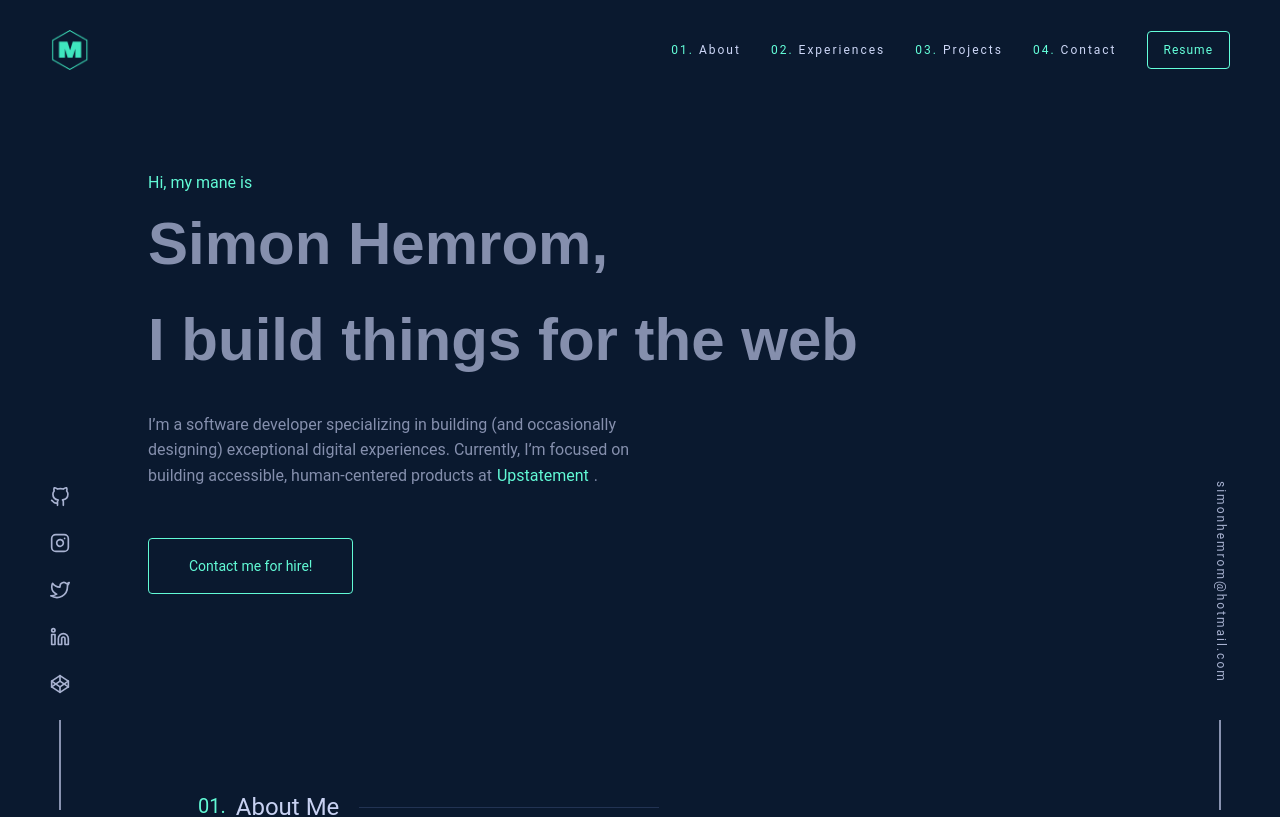
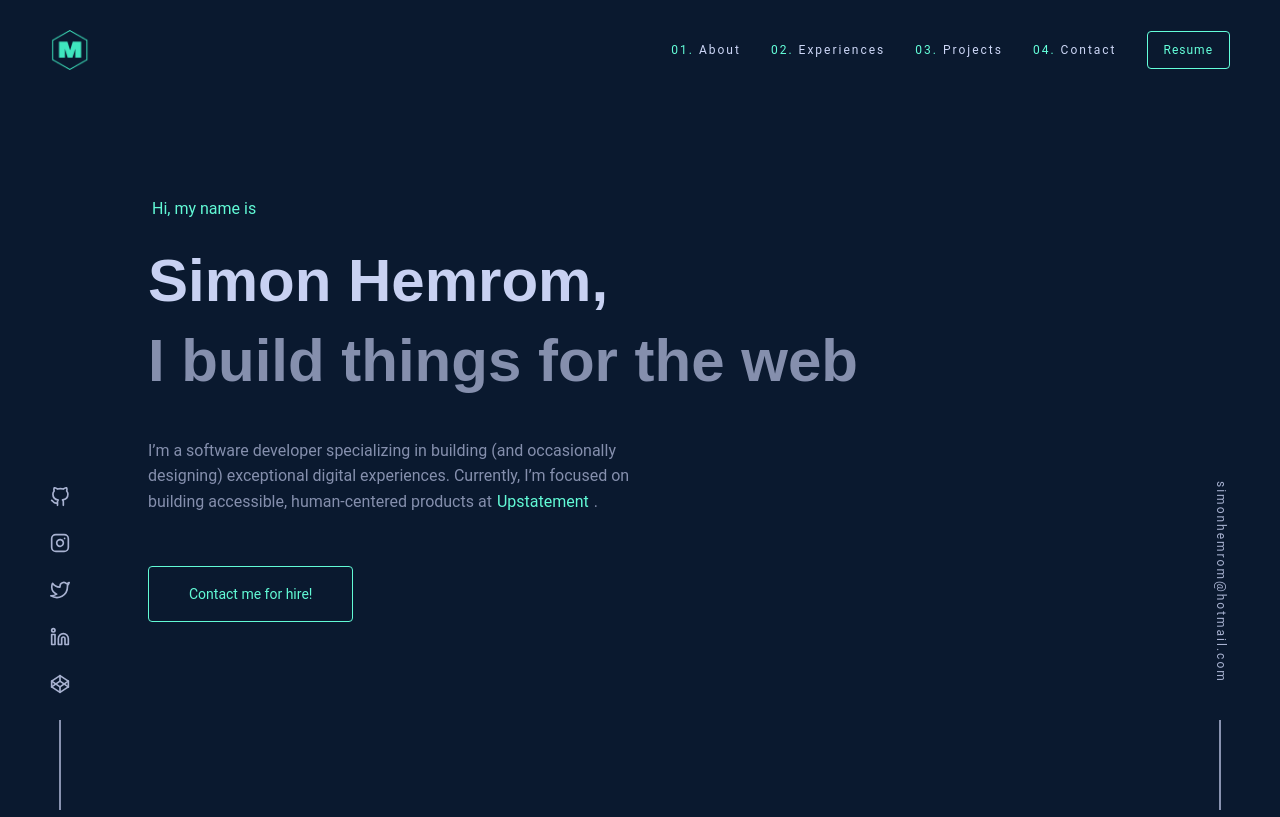
Before and after one commit to simons-devtools/simonhemrom, a Next.js app: page / in a window 1280 px wide. Shown: the top 817 px of the page. Built offline with nearby package versions, Linux system fonts and the light colour scheme.

Commit message:
updated the compon styles

```diff
--- a/compons/header.js
+++ b/compons/header.js
@@ -1,64 +1,65 @@
+import { profile } from "../configs";
 import styled from "styled-components";
 
 const StyledHeader = styled.header`
-  .header-wrapper {
-    padding-top: 70px;
-    .header-content {
-      display: flex;
+  ${({ theme }) => theme.mixins.flexCenter};
   flex-direction: column;
-      .hello {
+  align-items: flex-start;
+  padding: 200px 0px;
+
+  h1 {
+    margin: 0 0 30px 4px;
     color: var(--green);
+    font-family: var(--font-robo);
+    font-size: clamp(var(--fz-sm), 5vw, var(--fz-md));
+    font-weight: 400;
   }
-      .description {
-        width: 500px;
-        margin-top: 24px;
+
+  h3 {
+    color: var(--slate);
+    margin: 10px 0 30px 0;
+    line-height: 0.9;
   }
-      .checkout {
-        padding-top: 48px;
-        a {
-          ${({ theme }) => theme.mixins.bigButton}
+
+  p {
+    margin: 20px 0 0;
+    max-width: 540px;
   }
-      }
-    }
+
+  .email-link {
+    margin-top: 50px;
+    ${({ theme }) => theme.mixins.bigButton};
   }
 `;
 
 export default function Header() {
-  return (
-    <StyledHeader id="header-section">
-      <div className="header-wrapper">
-        <div className="header-content">
-          <div className="hello">Hi, my mane is</div>
-          <div className="big-heading">Simon Hemrom,</div>
-          <div className="big-heading">I build things for the web</div>
-          <div className="description">
+  const one = <h1>Hi, my name is</h1>;
+  const two = <h2 className="big-heading">Simon Hemrom,</h2>;
+  const three = <h3 className="big-heading">I build things for the web</h3>;
+  const four = (
     <p>
-              I’m a software developer specializing in building (and
-              occasionally designing) exceptional digital experiences.
-              Currently, I’m focused on building accessible, human-centered
-              products at
-              <a
-                href="https://github.com/simonsinfo"
-                target="_blank"
-                rel="noopenner noreferrer"
-              >
+      I’m a software developer specializing in building (and occasionally
+      designing) exceptional digital experiences. Currently, I’m focused on
+      building accessible, human-centered products at
+      <a href="https://github.com/simonsinfo" target="_blank" rel="noreferrer">
         Upstatement
       </a>
       .
     </p>
-          </div>
-
-          <div className="checkout">
-            <a
-              href="https://google.com"
-              target="_blank"
-              rel="noopenner noreferrer"
-            >
+  );
+  const five = (
+    <a href={`mailto:${profile.email}`} className="email-link">
       Contact me for hire!
     </a>
-          </div>
-        </div>
-      </div>
+  );
+
+  const items = [one, two, three, four, five];
+
+  return (
+    <StyledHeader id="header-section">
+      {items.map((item, i) => (
+        <div key={i}>{item}</div>
+      ))}
     </StyledHeader>
   );
 }
--- a/layout/navbar.js
+++ b/layout/navbar.js
@@ -46,13 +46,17 @@ const StyledNavbar = styled.nav`
         }
       }
       .resume-btn {
+        display: inline-block;
+        a {
           ${({ theme }) => theme.mixins.smallButton}
+        }
       }
     }
   }
 `;
 
 export default function Navbar() {
+  const isHome = true;
   let prevScrollpos = window.pageYOffset;
 
   window.onscroll = () => {
@@ -96,22 +100,31 @@ export default function Navbar() {
         <div className="right-content">
           <ul>
             {navmenus &&
-              navmenus.map(({ menuName, menuId }, index) => (
-                <li key={index}>
+              navmenus.map(({ menuName, menuId }, i) => (
+                <li
+                  key={i}
+                  className={isHome ? "fadedown-enter-active" : ""}
+                  style={{ transitionDelay: `${isHome ? i * 100 : 0}ms` }}
+                >
                   <a href={menuId}>{menuName}</a>
                 </li>
               ))}
           </ul>
+          <div className="resume-btn">
             <a
               href={profile.resume}
               target="_blank"
               rel="noopenner noreferrer"
-            className="resume-btn"
+              className={isHome ? "fadedown-enter-active" : ""}
+              style={{
+                transitionDelay: `${isHome ? navmenus.length * 100 : 0}ms`,
+              }}
             >
               Resume
             </a>
           </div>
         </div>
+      </div>
     </StyledNavbar>
   );
 }
--- a/styles/variables.js
+++ b/styles/variables.js
@@ -15,7 +15,7 @@ const variables = css`
     --navy-shadow: rgba(2, 12, 27, 0.7);
     --green-tint: rgba(100, 255, 218, 0.1);
     --font-sans: "Poppins", "Roboto", sans-serif;
-    --font-roboto: "Roboto", sans-serif;
+    --font-robo: "Roboto", sans-serif;
     --fz-xxs: 12px;
     --fz-xs: 13px;
     --fz-sm: 14px;
```
Lines whose indentation alone changed are shown as unchanged.
